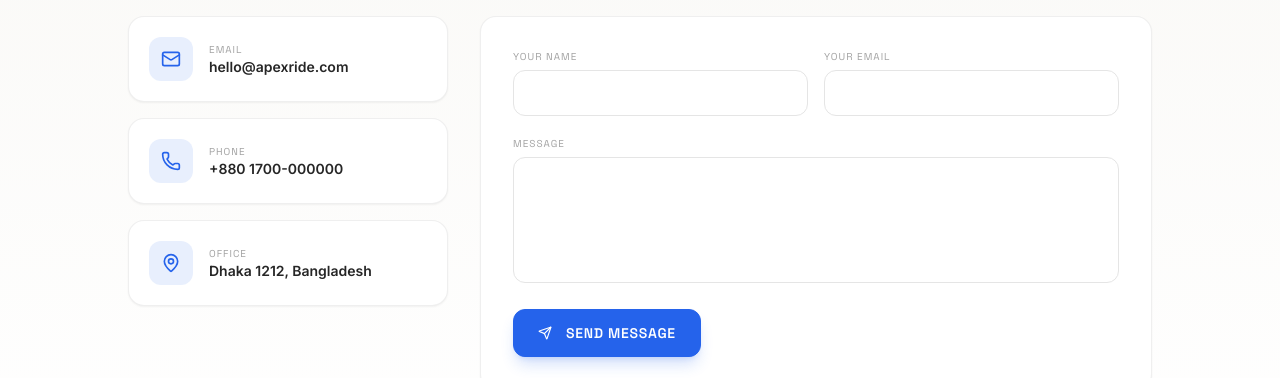
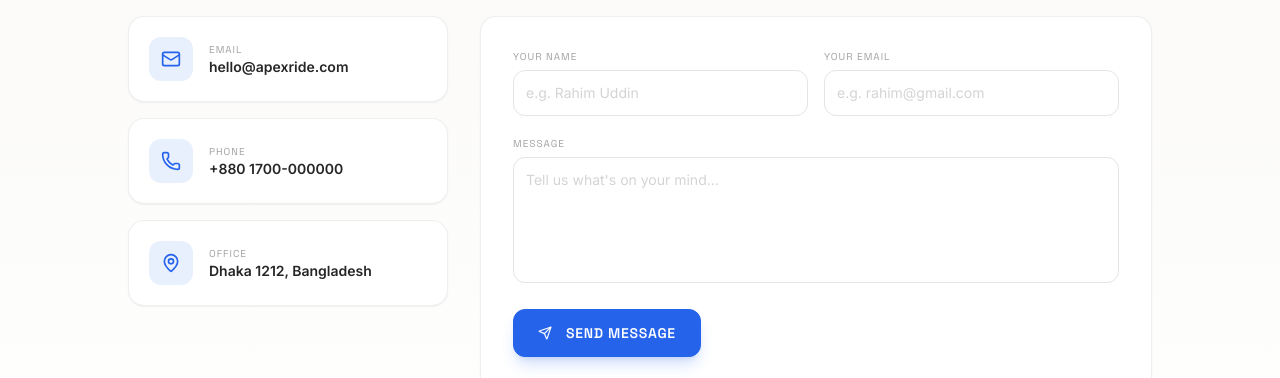
Before and after one commit to salahuddingfx/Car-Rental-client, a React (Vite) app: page /contact in a window 1280 px wide. Shown: the part 310-688 px from the top of the page. Built offline with nearby package versions, Linux system fonts and the light colour scheme.

Commit message:
feat: add input placeholders and enhance focus ring styling for contact form fields

```diff
--- a/src/pages/Contact.tsx
+++ b/src/pages/Contact.tsx
@@ -67,18 +67,21 @@ export const Contact = () => {
                     <div>
                       <label className="text-[10px] text-neutral-400 font-display uppercase tracking-widest mb-1.5 block">Your Name</label>
                       <input required value={form.name} onChange={e => setForm({ ...form, name: e.target.value })}
-                        className="w-full border border-neutral-200 text-sm text-neutral-800 p-3 rounded-xl outline-none focus:border-accent-blue transition-colors" />
+                        placeholder="e.g. Rahim Uddin"
+                        className="w-full border border-neutral-200 text-sm text-neutral-800 p-3 rounded-xl outline-none focus:border-accent-blue focus:ring-2 focus:ring-accent-blue/10 transition-all duration-200 placeholder:text-neutral-300" />
                     </div>
                     <div>
                       <label className="text-[10px] text-neutral-400 font-display uppercase tracking-widest mb-1.5 block">Your Email</label>
                       <input required type="email" value={form.email} onChange={e => setForm({ ...form, email: e.target.value })}
-                        className="w-full border border-neutral-200 text-sm text-neutral-800 p-3 rounded-xl outline-none focus:border-accent-blue transition-colors" />
+                        placeholder="e.g. rahim@gmail.com"
+                        className="w-full border border-neutral-200 text-sm text-neutral-800 p-3 rounded-xl outline-none focus:border-accent-blue focus:ring-2 focus:ring-accent-blue/10 transition-all duration-200 placeholder:text-neutral-300" />
                     </div>
                   </div>
                   <div>
                     <label className="text-[10px] text-neutral-400 font-display uppercase tracking-widest mb-1.5 block">Message</label>
                     <textarea required rows={5} value={form.message} onChange={e => setForm({ ...form, message: e.target.value })}
-                      className="w-full border border-neutral-200 text-sm text-neutral-800 p-3 rounded-xl outline-none focus:border-accent-blue transition-colors resize-none" />
+                      placeholder="Tell us what's on your mind..."
+                      className="w-full border border-neutral-200 text-sm text-neutral-800 p-3 rounded-xl outline-none focus:border-accent-blue focus:ring-2 focus:ring-accent-blue/10 transition-all duration-200 placeholder:text-neutral-300 resize-none" />
                   </div>
                   <Button type="submit" variant="primary" className="rounded-xl">
                     <Send size={14} className="mr-1.5" /> Send Message
```
